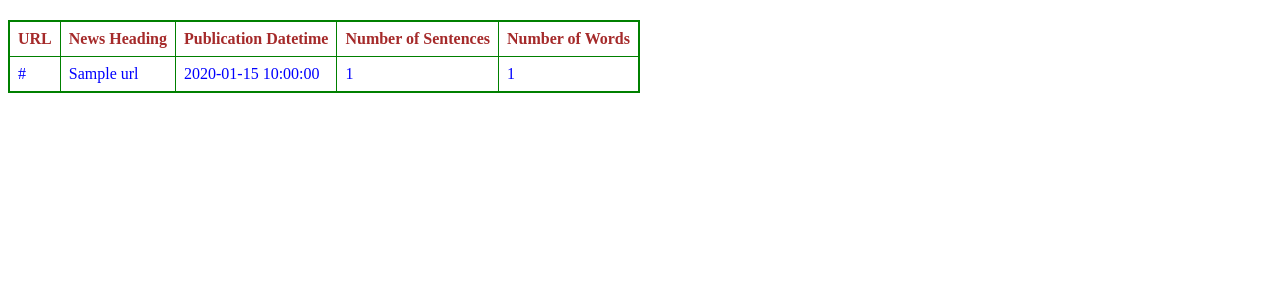
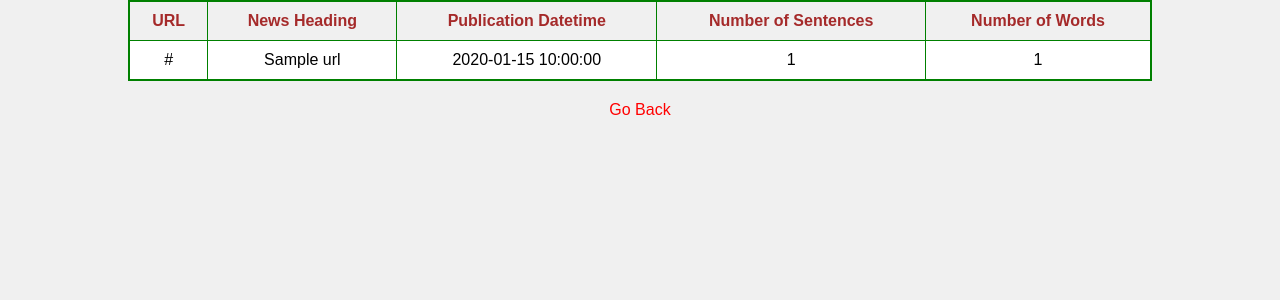
Before and after one commit to anshusingh728/DHP-URL-Analyzer-Project_Sem-2, a Flask app: page /admin_panel in a window 1280 px wide. Shown: the top 300 px of the page. Run offline with Flask 3, Linux system fonts and the light colour scheme; the visitor is signed in with stand-in values (Sample User, id 1); a database or web service that is not in the repository returns one stand-in record (values such as "Sample title"); some libraries are stand-ins or nearby versions.

Commit message:
history.html

```diff
--- a/templates/history.html
+++ b/templates/history.html
@@ -9,20 +9,59 @@
 
     <!-- Inline CSS styles -->
     <style>
+        /* General styling */
+        body {
+            font-family: Arial, sans-serif; /* Use Arial font */
+            background-color: #f0f0f0; /* Light gray background */
+            margin: 0; /* Remove default margin */
+            padding: 0; /* Remove default padding */
+        }
+
         /* Styling for the table */
         table {
             border: 2px solid green; /* Set border color and width */
             border-collapse: collapse; /* Collapse borders */
             margin-top: 20px; /* Add margin above the table */
+            width: 80%; /* Set table width */
+            margin: auto; /* Center the table horizontally */
+            background-color: #fff; /* White background for table */
         }
+
         /* Styling for table headers and cells */
         th, td {
             border: 1px solid green; /* Set border color and width */
-            padding: 8px; /* Add padding */
+            padding: 10px; /* Add padding */
+            text-align: center; /* Center text horizontally */
         }
+
         /* Styling for table headers */
         th {
             color: brown; /* Set header text color */
+            background-color: #f0f0f0; /* Light gray background */
+        }
+
+        /* Styling for table body rows */
+        tr {
+            background-color: #ffffff; /* White background for table rows */
+        }
+
+        /* Styling for alternating table rows */
+        tr:nth-child(even) {
+            background-color: #f2f2f2; /* Light gray background for even rows */
+        }
+
+        /* Styling for "Go Back" link */
+        a {
+            display: block; /* Display as block element */
+            margin-top: 20px; /* Add margin on top */
+            text-align: center; /* Center text horizontally */
+            color: #ff0000; /* Red color for link text */
+            text-decoration: none; /* Remove underline */
+        }
+
+        /* Hover effect for "Go Back" link */
+        a:hover {
+            text-decoration: underline; /* Add underline on hover */
         }
     </style>
 </head>
@@ -45,7 +84,7 @@
         <!-- Loop through each entry in the URL history -->
         {% for entry in url_history %}
         <!-- Table row for each entry -->
-        <tr style="color:blue">
+        <tr>
             <!-- Display the submitted URL -->
             <td>{{ entry[0] }}</td>
             <!-- Display the heading of the news article -->
@@ -60,6 +99,7 @@
         {% endfor %}
     </tbody>
 </table>
+<a href="javascript:history.back()">Go Back</a>
 
 </body>
 </html>
```
